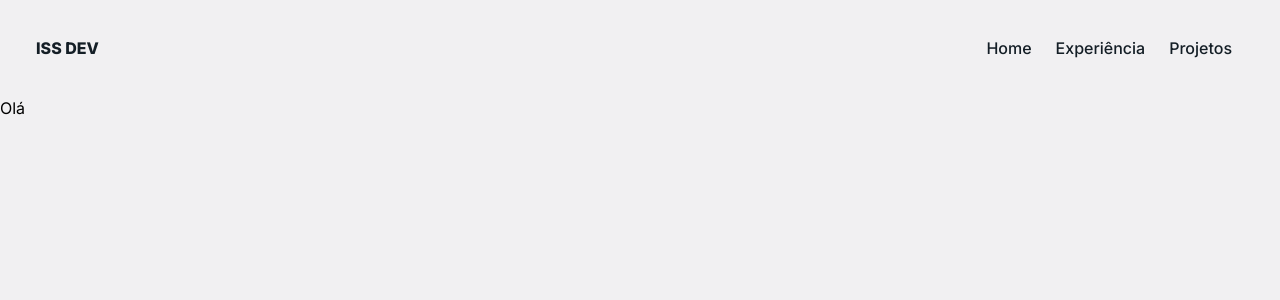
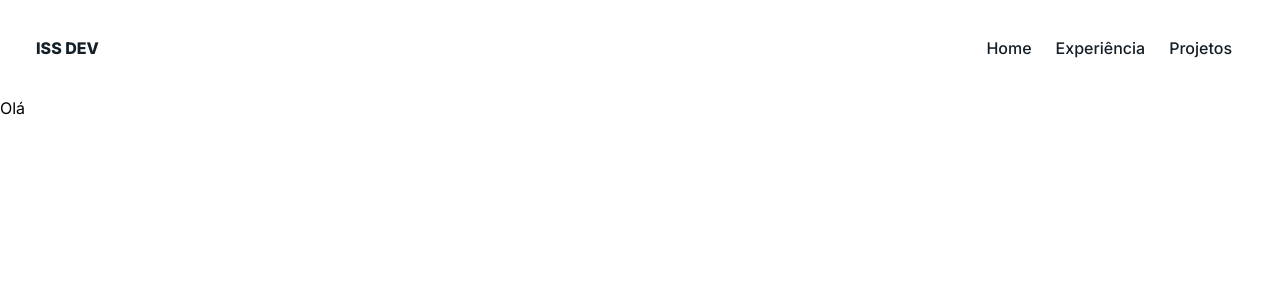
Before and after one commit to Isac-SS/Portifolio, a Next.js app: page / in a window 1280 px wide. Shown: the top 300 px of the page. Built offline with nearby package versions, Linux system fonts and the light colour scheme.

Commit message:
refactor: changing global style

```diff
--- a/src/app/globals.css
+++ b/src/app/globals.css
@@ -1,28 +1,3 @@
-@import 'tailwindcss/base';
-@import 'tailwindcss/components';
-@import 'tailwindcss/utilities';
-
-:root {
-  --foreground-rgb: 0, 0, 0;
-  --background-start-rgb: 214, 219, 220;
-  --background-end-rgb: 255, 255, 255;
-}
-
-@media (prefers-color-scheme: dark) {
-  :root {
-    --foreground-rgb: 255, 255, 255;
-    --background-start-rgb: 0, 0, 0;
-    --background-end-rgb: 0, 0, 0;
-  }
-}
-
-body {
-  @apply text-[rgb(var(--foreground-rgb))] bg-cover h-screen w-screen bg-gradient-to-br dark:bg-slate-50 bg-[#F1F0F2];
-
-}
-
-@layer utilities {
-  .text-balance {
-    text-wrap: balance;
-  }
-}
+@tailwind base;
+  @tailwind components;
+  @tailwind utilities;
```
